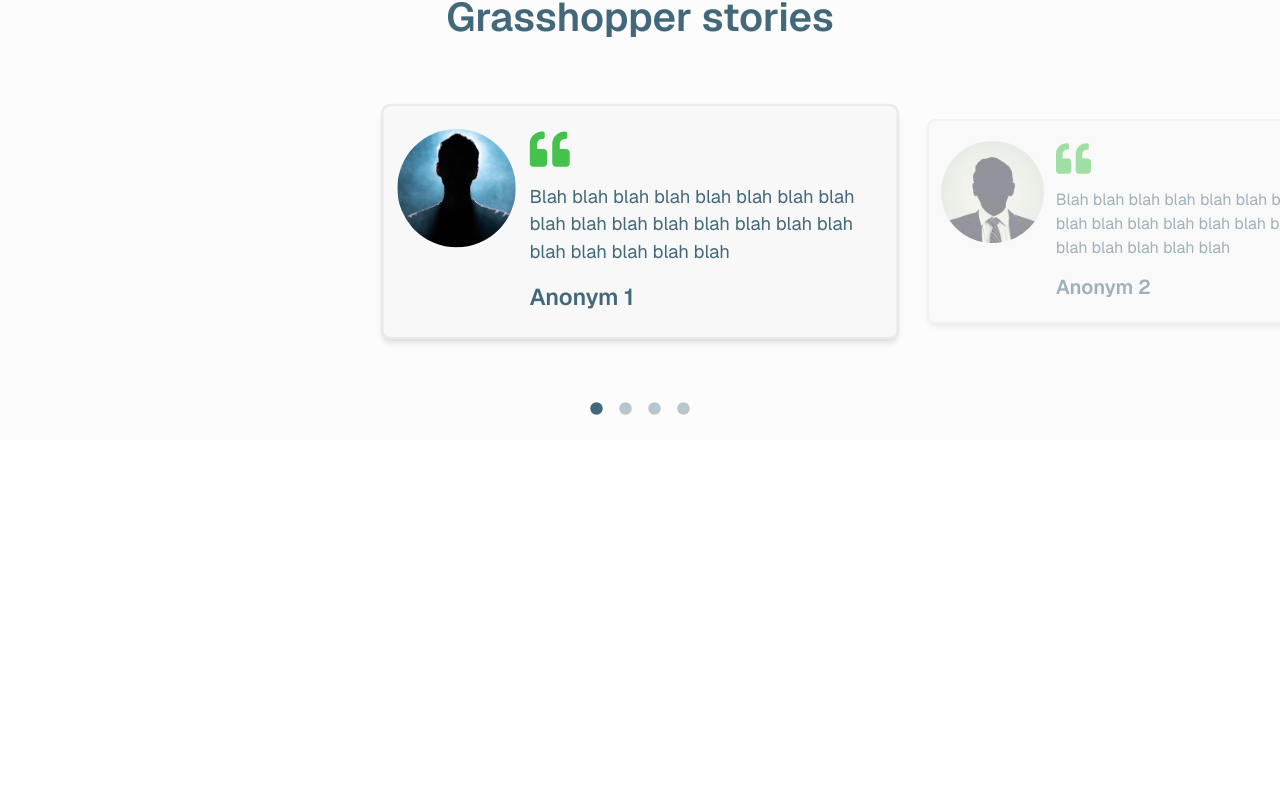
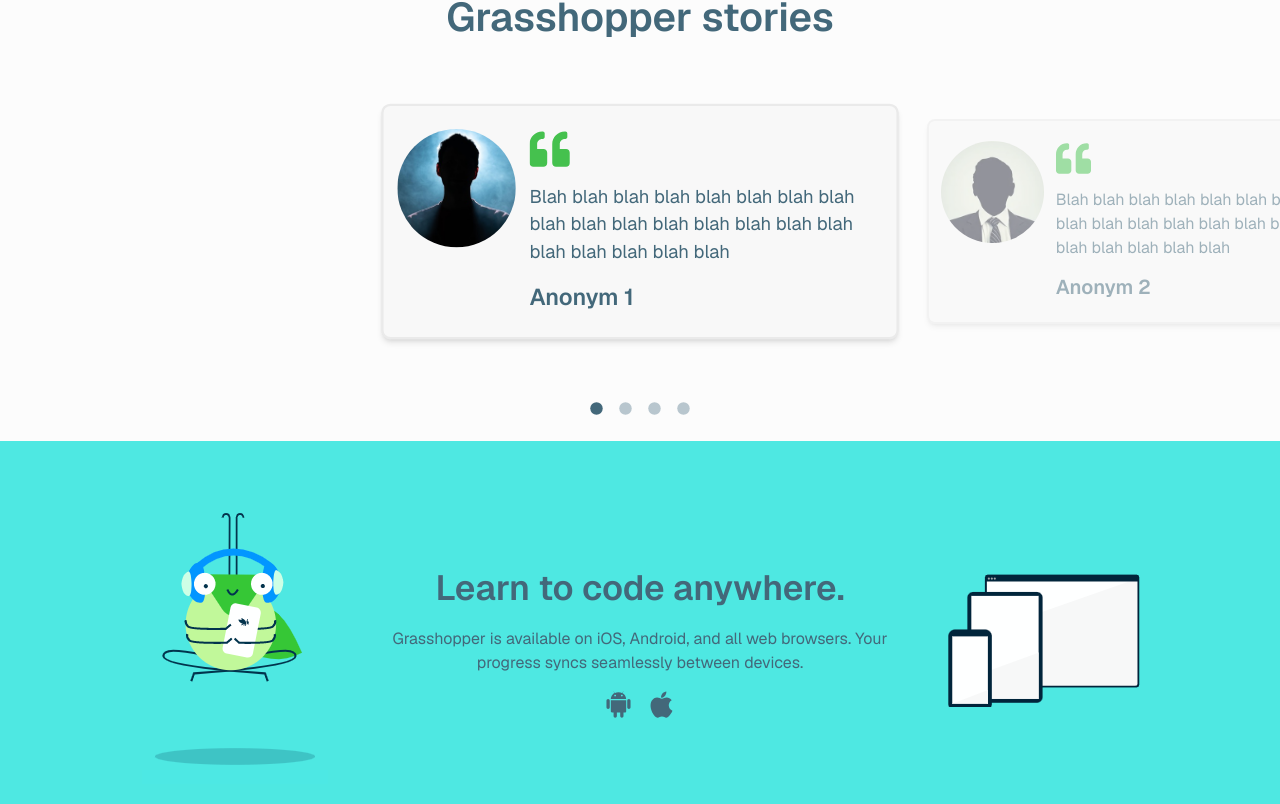
Before and after one commit to MrSeager/grasshopper-home-mrseager, a Next.js app: page / in a window 1280 px wide. Shown: the part 1807-2611 px from the top of the page. Before the commit the page ends 2248 px from the top, so only its background shows below. Built offline with nearby package versions, Linux system fonts and the light colour scheme.

Commit message:
4/1/2026
SectionFour added

```diff
--- a/app/page.tsx
+++ b/app/page.tsx
@@ -11,4 +11,4 @@ export default function Home() {
   );
 }
 
-// #fcfcfc #b8c6ce #43687a #dff8eb #45c14e #eaeaea #f8f8f8
+// #fcfcfc #b8c6ce #43687a #dff8eb #45c14e #eaeaea #f8f8f8 #4ee8e2
--- a/components/MainSection.tsx
+++ b/components/MainSection.tsx
@@ -2,6 +2,7 @@
 import SectionOne from "./SectionOne";
 import SectionTwo from "./SectionTwo";
 import SectionThree from "./SectionThree";
+import SectionFour from "./SectionFour";
 
 export default function MainSection () {
     return (
@@ -9,6 +10,7 @@ export default function MainSection () {
         <SectionOne />
         <SectionTwo />
         <SectionThree />
+        <SectionFour />
       </main>
     );
 }
--- /dev/null
+++ b/components/SectionFour.tsx
@@ -0,0 +1,35 @@
+//Components
+import Image from "next/image";
+//Icons
+import { IoLogoAndroid, IoLogoApple } from "react-icons/io";
+
+export default function SectionFour() {
+    return(
+        <div className="md:grid grid-cols-4 bg-[#4ee8e2] py-15 px-5 lg:px-25 items-center">
+            <div className="hidden md:flex justify-center">
+                <Image
+                    src={'/images/bg-img-4.png'}
+                    alt="img_1"
+                    width={186}
+                    height={283}
+                />
+            </div>
+            <div className="col-span-2 flex flex-col items-center justify-center gap-3">
+                <h3 className="text-[#43687a] font-semibold text-center text-[35px]">Learn to code anywhere.</h3>
+                <p className="text-[#43687a] text-center">Grasshopper is available on iOS, Android, and all web browsers. Your progress syncs seamlessly between devices.</p>
+                <div className="text-[#43687a] flex justify-center gap-2">
+                    <IoLogoAndroid size={35} />
+                    <IoLogoApple size={35} />
+                </div>
+            </div>
+            <div className="hidden md:flex justify-center">
+                <Image
+                    src={'/images/bg-img-5.png'}
+                    alt="img_1"
+                    width={225}
+                    height={168}
+                />
+            </div>
+        </div>
+    );
+}
--- a/components/SectionThree.tsx
+++ b/components/SectionThree.tsx
@@ -21,6 +21,7 @@ export default function SectionThree() {
                         name="Anonym 1"
                         storyNum={1}
                         currStory={currStory}
+                        setCurrStory={setCurrStory}
                     />
                     <SectionThreeItem
                         img={'/images/profpic_2.jpg'}
@@ -28,6 +29,7 @@ export default function SectionThree() {
                         name="Anonym 2"
                         storyNum={2}
                         currStory={currStory}
+                        setCurrStory={setCurrStory}
                     />
                     <SectionThreeItem
                         img={'/images/profpic_3.jpg'}
@@ -35,6 +37,7 @@ export default function SectionThree() {
                         name="Anonym 3"
                         storyNum={3}
                         currStory={currStory}
+                        setCurrStory={setCurrStory}
                     />
                     <SectionThreeItem
                         img={'/images/profpic_4.jpg'}
@@ -42,6 +45,7 @@ export default function SectionThree() {
                         name="Anonym 4"
                         storyNum={4}
                         currStory={currStory}
+                        setCurrStory={setCurrStory}
                     />
                 </div>
             </div>
--- a/components/SectionThreeItem.tsx
+++ b/components/SectionThreeItem.tsx
@@ -9,12 +9,24 @@ interface SectionThreeItemProps {
     name: string;
     storyNum: number;
     currStory: number;
+    setCurrStory: (currStory: number) => void;
 }
 
-export default function SectionThreeItem({ img, par, name, storyNum, currStory }: SectionThreeItemProps) {
+export default function SectionThreeItem({ img, par, name, storyNum, currStory, setCurrStory }: SectionThreeItemProps) {
+    const handleClick = (n: number) => {
+        if (n === currStory) {
+            setCurrStory(currStory === 4 ? 1 : currStory + 1);
+        } else {
+            setCurrStory(n);
+        }
+    };
+
     return(
         <div className="w-full flex-none flex justify-center">
-        <div className={`${currStory === storyNum ? 'opacity-100 scale-115' : 'opacity-50 scale-100'} w-[450px] flex-none duration-500 py-5 px-3 flex gap-3 border border-2 border-[#eaeaea] bg-[#f8f8f8] shadow-md rounded rounded-lg`}>
+            <div
+                className={`${currStory === storyNum ? 'opacity-100 scale-115' : 'opacity-50 scale-100'} cursor-pointer w-[300px] md:w-[450px] flex-none duration-500 py-5 px-3 flex gap-3 border border-2 border-[#eaeaea] bg-[#f8f8f8] shadow-md rounded rounded-lg`}
+                onClick={() => handleClick(storyNum)}
+            >
                 <div>
                     <Image
                         src={img}
```
Lines whose indentation alone changed are shown as unchanged.
